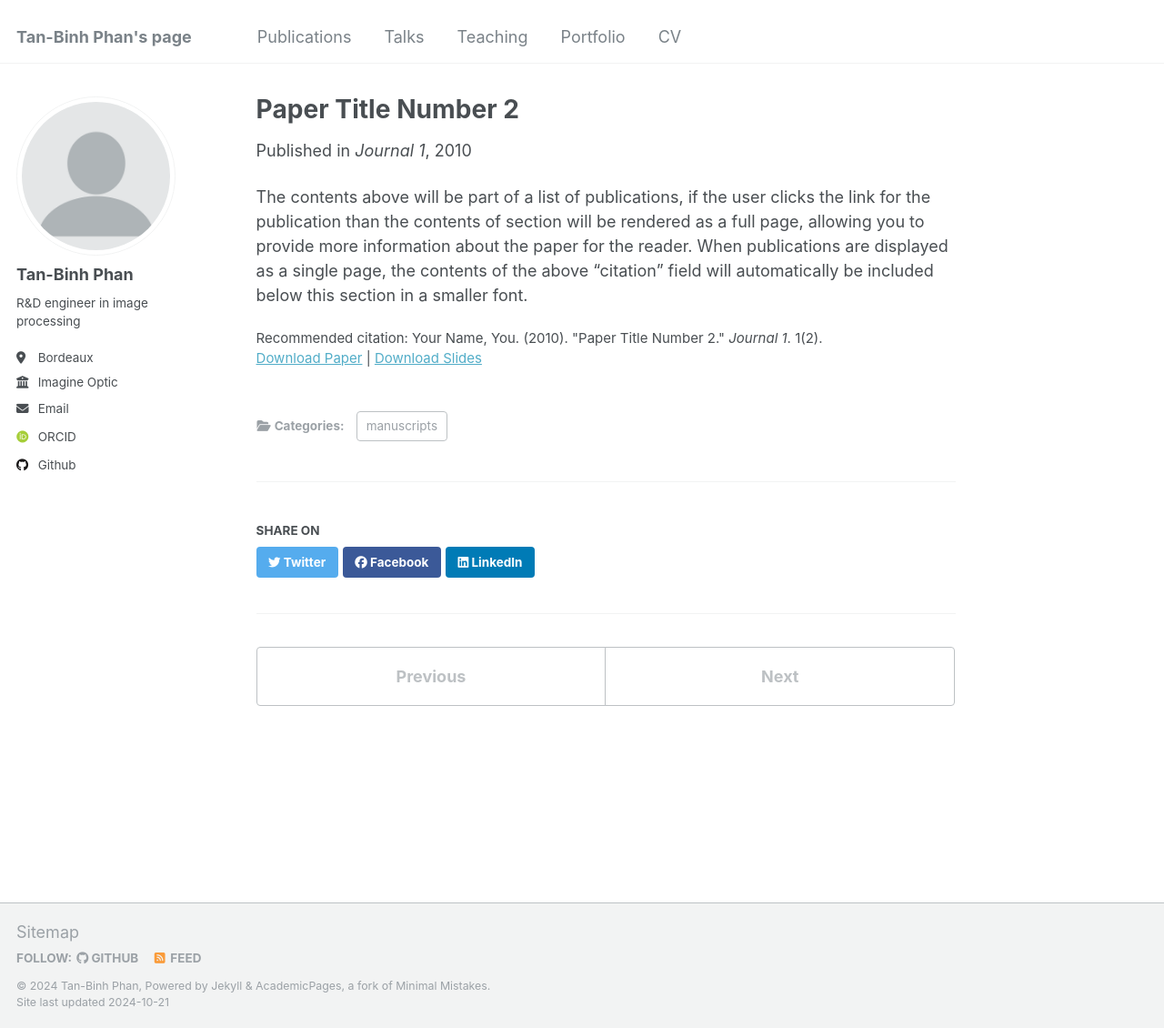
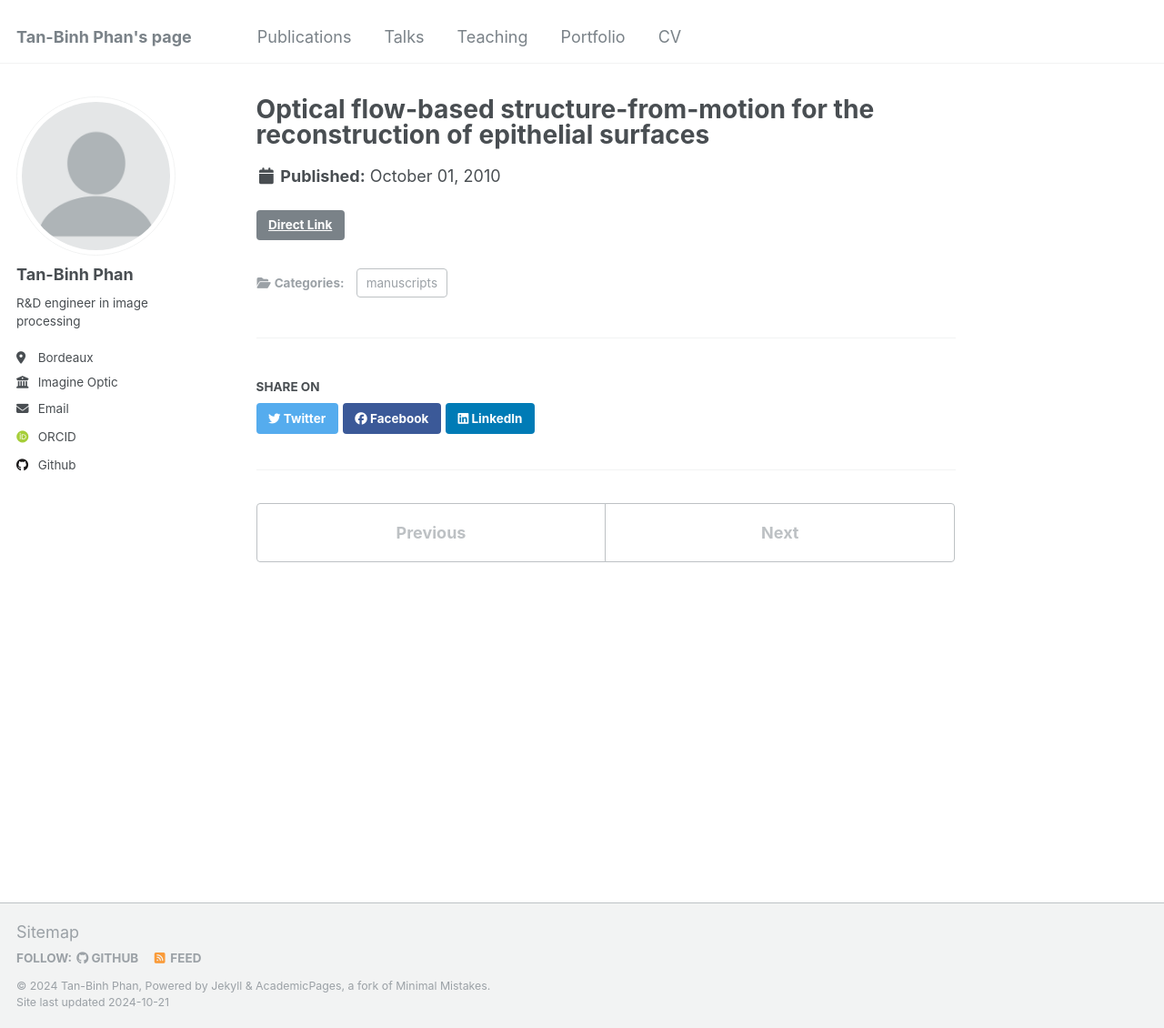
Before and after one commit to TanBinh93/tanbinhphan.github.io, a Jekyll site: the page built from _publications/2010-10-01-paper-title-number-2.md, in a window 1280 px wide and 1130 px high. Shown: the whole window at 91% size. Built offline with Jekyll 4.4.1, drawn with Linux system fonts in a browser that asks for light colours; some web fonts are replaced.

Commit message:
Update 2010-10-01-paper-title-number-2.md

```diff
--- a/_publications/2010-10-01-paper-title-number-2.md
+++ b/_publications/2010-10-01-paper-title-number-2.md
@@ -1,14 +1,7 @@
 ---
-title: "Paper Title Number 2"
+title: "Optical flow-based structure-from-motion for the reconstruction of epithelial surfaces"
 collection: publications
 category: manuscripts
-permalink: /publication/2010-10-01-paper-title-number-2
-excerpt: 'This paper is about the number 2. The number 3 is left for future work.'
-date: 2010-10-01
-venue: 'Journal 1'
-slidesurl: 'http://academicpages.github.io/files/slides2.pdf'
-paperurl: 'http://academicpages.github.io/files/paper2.pdf'
-citation: 'Your Name, You. (2010). &quot;Paper Title Number 2.&quot; <i>Journal 1</i>. 1(2).'
+link: https://www.sciencedirect.com/science/article/am/pii/S0031320320301941
+
 ---
-
-The contents above will be part of a list of publications, if the user clicks the link for the publication than the contents of section will be rendered as a full page, allowing you to provide more information about the paper for the reader. When publications are displayed as a single page, the contents of the above "citation" field will automatically be included below this section in a smaller font.
```
